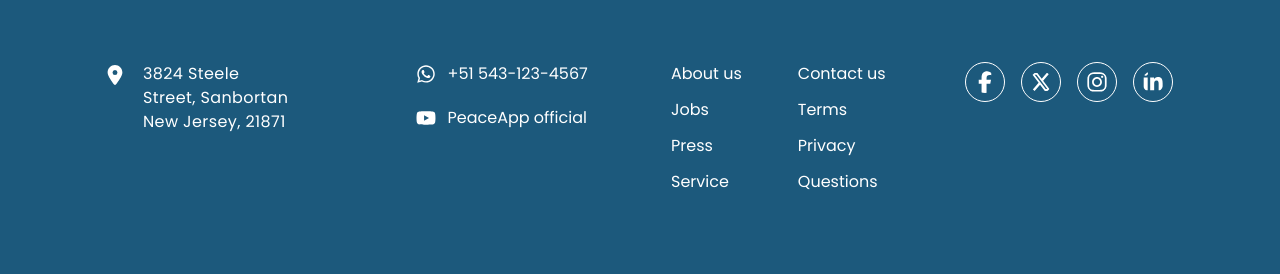
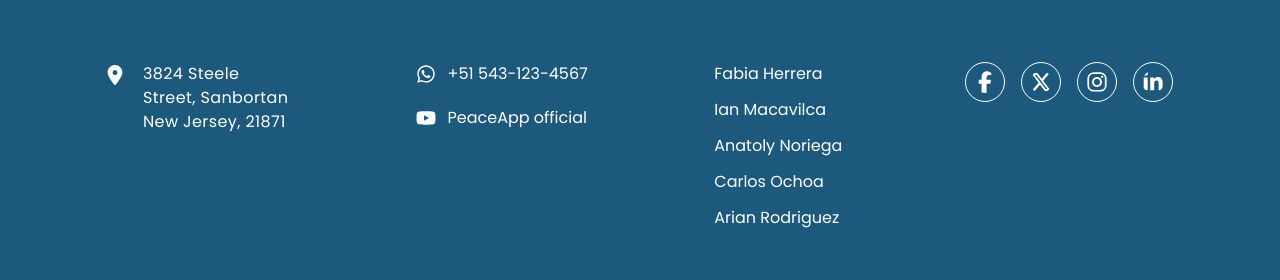
Before and after one commit to AplicacionesMovilesSW62-PeaceApp/LandingPage, a React (Vite) app: page / in a window 1280 px wide. Shown: the part 4373-4653 px from the top of the page. Built offline with nearby package versions, Linux system fonts and the light colour scheme.

Commit message:
feat(footer): new content

```diff
--- a/src/components/Footer/Footer.jsx
+++ b/src/components/Footer/Footer.jsx
@@ -41,23 +41,20 @@ export const Footer = () => {
                             <div className="flex flex-row items-center gap-3">
                                 <img className="h-5 w-5 cursor-pointer hover:scale-110"
                                     src={YoutubeIcon} alt="_email" />
-                                <p>PeaceApp official</p>
+                                <p><a href="https://youtu.be/S1wn29tcVOg" target="_blank">PeaceApp official</a></p>
                             </div>
                         </div>
                     </div>
                     <div className="flex flex-col gap-10 justify-center
                         md:gap-3 md:flex-col md:order-2 lg:gap-14 lg:flex-row lg:order-3 lg:justify-center">
+
                         <ul className="flex flex-col md:flex-row lg:flex-col gap-3">
-                            <li><a href="/">About us</a></li>
-                            <li><a href="/">Jobs</a></li>
-                            <li><a href="/">Press</a></li>
-                            <li><a href="/">Service</a></li>
-                        </ul>
-                        <ul className="flex flex-col md:flex-row lg:flex-col gap-3">
-                            <li><a href="/">Contact us</a></li>
-                            <li><a href="/">Terms</a></li>
-                            <li><a href="/">Privacy</a></li>
-                            <li><a href="/">Questions</a></li>
+                            <li><a href="">Fabia Herrera</a></li>
+                            <li><a href="">Ian Macavilca</a></li>
+                            <li><a href="">Anatoly Noriega</a></li>
+                            <li><a href="">Carlos Ochoa</a></li>
+                            <li><a href="">Arian Rodriguez</a></li>
+
                         </ul>
                     </div>
                     <div className="flex items-start justify-center md:items-center md:justify-start
```
